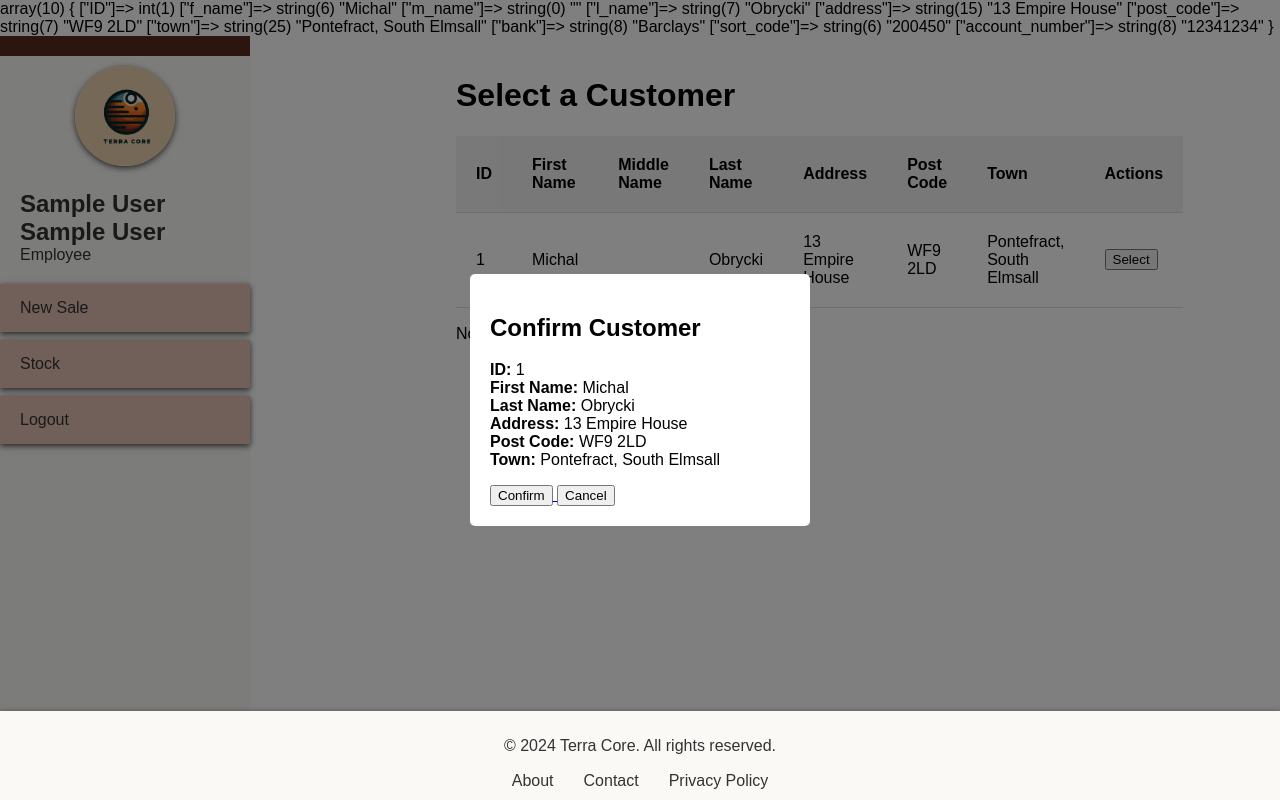
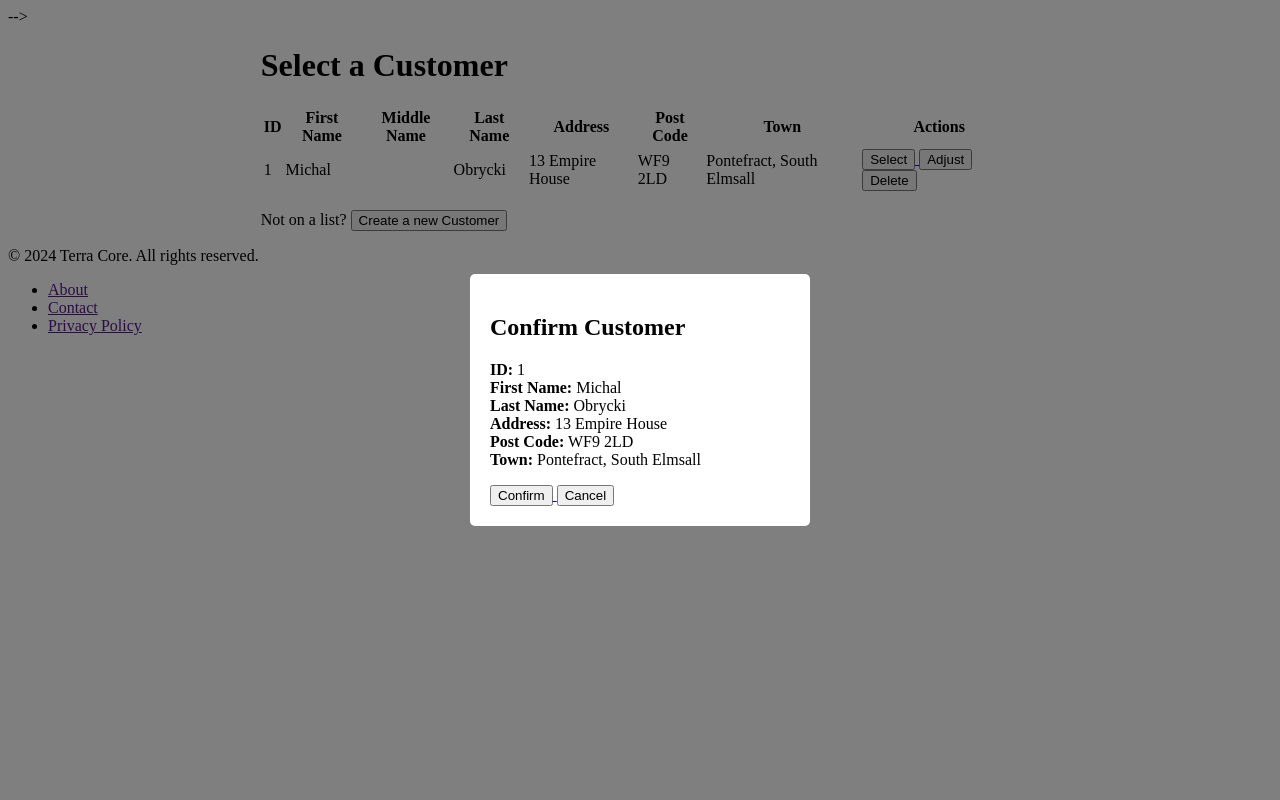
Before and after one commit to bambambku/GroupProject_SE, a PHP site: page /View/employee/sales_chooseCustomer.php?customer=1 in a window 1280 px wide. Run offline with PHP 8.4, Linux system fonts and the light colour scheme; the visitor is signed in with stand-in values (Sample User, id 1); data comes from the database, SQL or seed files in the repository; both versions use the stored data as it was after the commit.

Commit message:
push before checkout

```diff
--- a/View/employee/sales_chooseCustomer.php
+++ b/View/employee/sales_chooseCustomer.php
@@ -1,12 +1,11 @@
 <?php
 include("../../includes/dbconnect.php");
 include("sales_basket.php");
-include("../../includes/header2.php");
+// include("../../includes/header2.php");
 
-session_start();
+// session_start();
 
 try {
-    // Handle customer selection
     if (isset($_GET['customer'])) {
         $sql = "SELECT * FROM Customer WHERE ID = :id";
         $stmt = $myPDO->prepare($sql);
@@ -16,7 +15,6 @@ try {
 
         if ($customer) {
             $_SESSION['customer'] = $customer;
-            var_dump($customer); // Debugging: Remove or comment in production
         }
     } else {
         unset($_SESSION['customer']);
@@ -39,7 +37,7 @@ try {
 
 <body id="employee-background">
 
-<?php include("../../includes/navbar.php"); ?>
+<!-- <?php include("../../includes/navbar.php"); ?> -->
 
 <main class="main-container">
     <div class="choose-customer">
@@ -70,6 +68,12 @@ try {
                         <td>
                             <a href="sales_chooseCustomer.php?customer=<?php echo htmlspecialchars($row['ID']); ?>">
                                 <button>Select</button>
+                            </a>
+                            <a href="sales_chooseCustomer.php?adjust=<?php echo htmlspecialchars($row['ID']); ?>">
+                                <button>Adjust</button>
+                            </a>
+                            <a href="sales_chooseCustomer.php?delete=<?php echo htmlspecialchars($row['ID']); ?>">
+                                <button>Delete</button>
                             </a>
                         </td>
                     </tr>
--- a/View/employee/sales_createCustomer.php
+++ b/View/employee/sales_createCustomer.php
@@ -1,7 +1,7 @@
 <?php
 include("../../includes/dbconnect.php");
 include("sales_basket.php");
-include("../../includes/header2.php");
+// include("../../includes/header2.php");
 
 $f_nameErr = $m_nameErr = $l_nameErr = $addressErr = $postcodeErr = $townErr = $bankErr = $sortcodeErr = $accountErr = "";
 $f_name = $m_name = $l_name = $address = $post_code = $town = $bank = $sort_code = $account_number = "";
@@ -88,7 +88,7 @@ if ($_SERVER["REQUEST_METHOD"] == "POST") {
 <body id="employee-background">
 
 <?php
-include("../../includes/navbar.php");
+// include("../../includes/navbar.php");
 ?>
 
 <main class="main-container">
--- a/View/employee/sales_finalise.php
+++ b/View/employee/sales_finalise.php
@@ -1,7 +1,7 @@
 <?php
 include("../../includes/dbconnect.php");
 include("sales_basket.php");
-include("../../includes/header2.php");
+// include("../../includes/header2.php");
 
 if (!isset($_SESSION['basket'])) {
     header("Location: sales_index.php");
--- a/View/employee/sales_index.php
+++ b/View/employee/sales_index.php
@@ -11,7 +11,7 @@ include("../../includes/header2.php");
 <body id="employee-background">
 
 <?php
-include("../../includes/navbar.php");
+// include("../../includes/navbar.php");
 
 // Handle basket actions
 if (isset($_GET['add'])) {
```
Also changed, not shown: Model/Terra_Core_DB.db, 1 other file.
